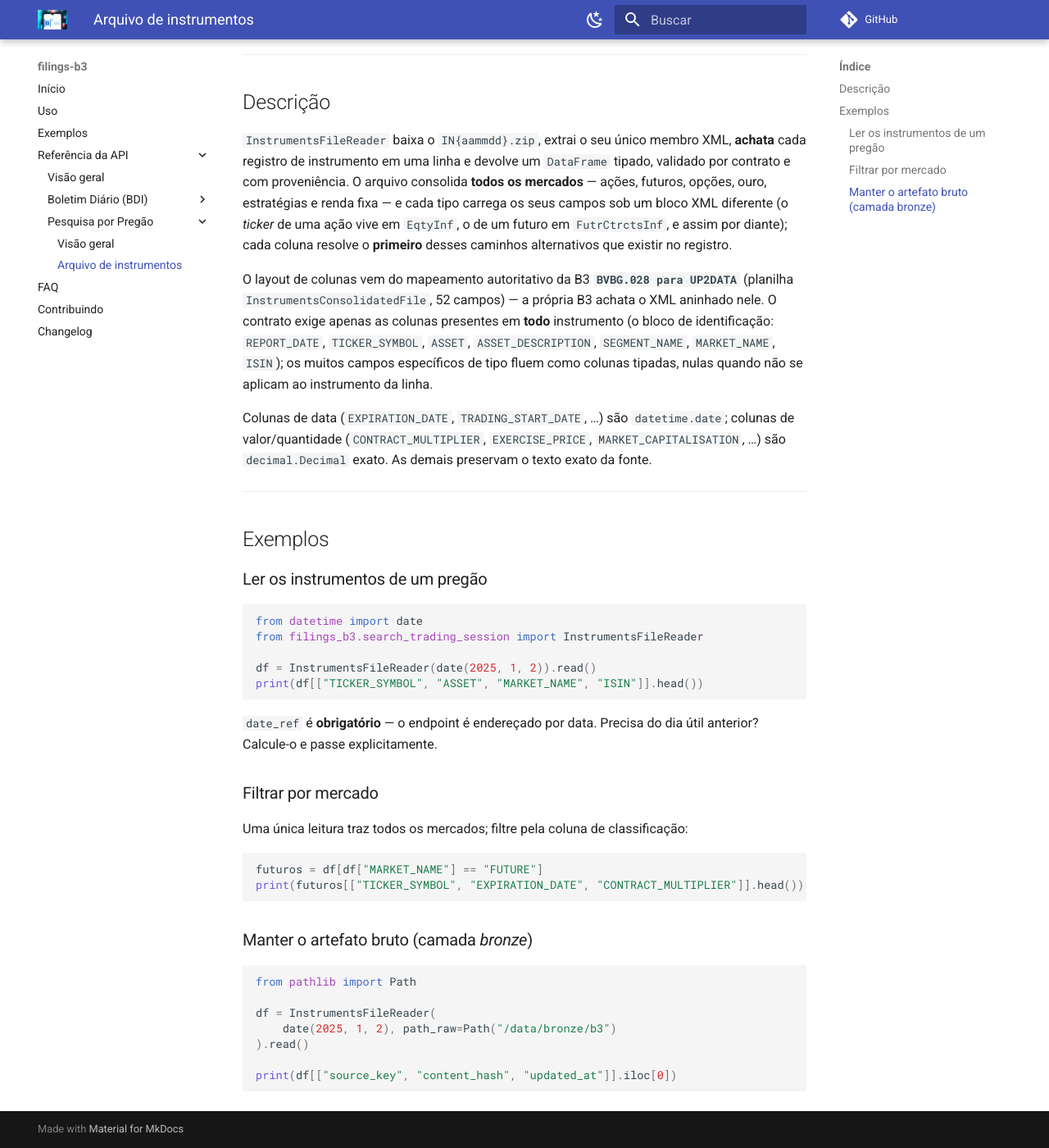
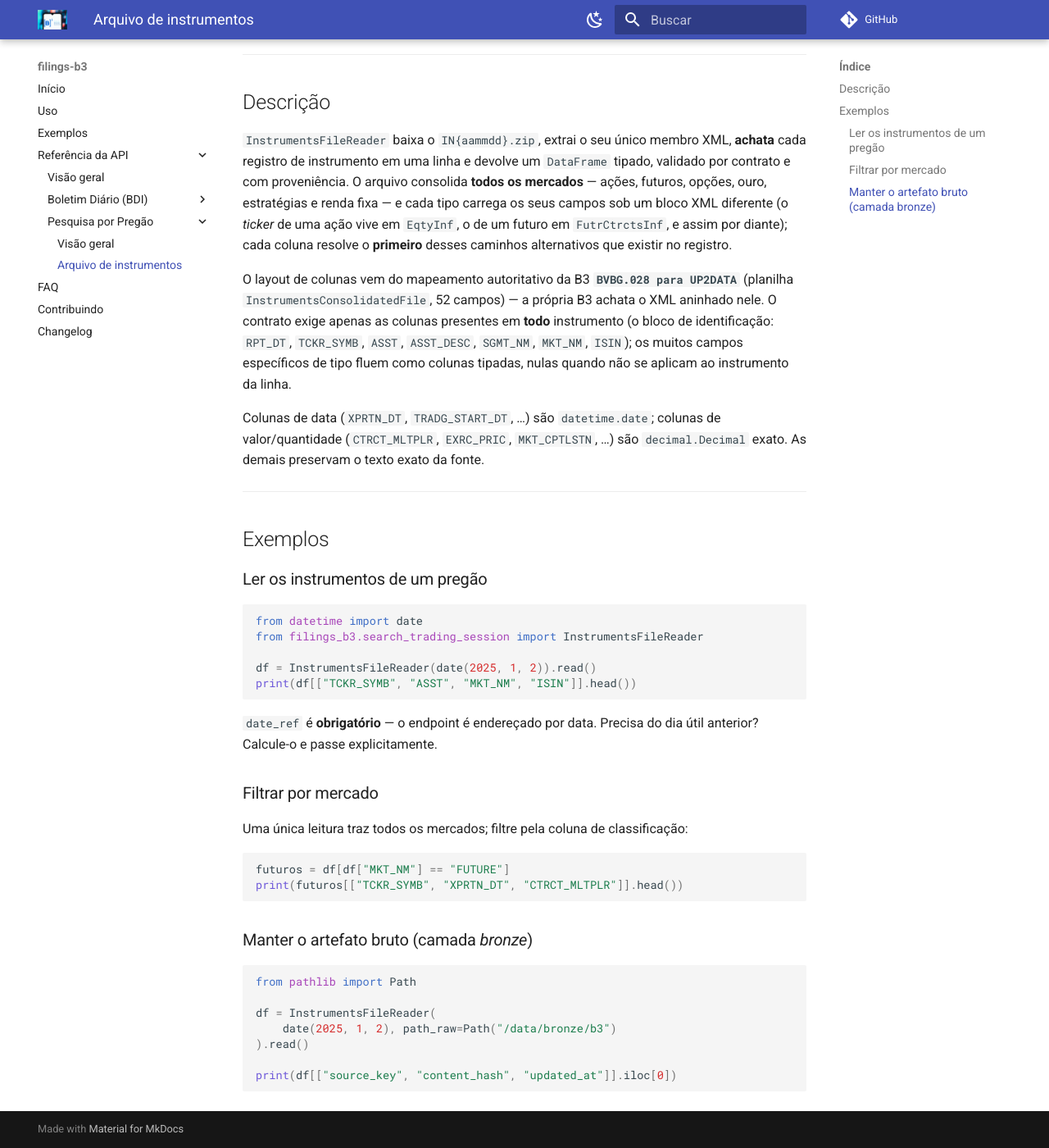
Before and after one commit to guilhermegor/filings-b3, an MkDocs documentation site: the page built from docs/api/search_trading_session/instruments_file.md, in a window 1280 px wide and 1400 px high, scrolled down 324 px. Shown: the whole window at 82% size. Built offline with MkDocs 1.6.1 and Material for MkDocs 9.7.7, drawn with Linux system fonts in a browser that asks for light colours; comment, search, counter and statistics services are not loaded; the version menu is left out.

Commit message:
fix: align instruments_file columns to tag-abbreviation naming (#68)
The library convention (daily_bulletin) names columns pascal_to_upper_snake
of the BVBG/API tag abbreviation (TckrSymb -> TCKR_SYMB, CFICd -> CFICD).
#68 diverged, naming them from the UP2DATA full field name (TICKER_SYMBOL,
CFI_CODE). Reconcile the 52 instruments columns to the canonical convention
so the whole library is consistent and drift-checkable against the
authoritative UP2DATA Abreviacao field.

- rename contract required cols + reader _DICT_PATHS keys, date/decimal
  lists, scalars, dtypes, docs, and tests (derived from the UP2DATA sheet
  via pascal_to_upper_snake, not hand-transcribed)
- fix the naming-convention docstrings and the pre-merge reconcile note
  (column names are now convention-pinned; only paths + row tag need live
  confirming)

Prerequisite for the #139 metadata drift detector, whose oracle normalizes
the UP2DATA Abreviacao column to these same canonical names.

````diff
--- a/docs/api/search_trading_session/instruments_file.md
+++ b/docs/api/search_trading_session/instruments_file.md
@@ -21,12 +21,12 @@ vive em `EqtyInf`, o de um futuro em `FutrCtrctsInf`, e assim por diante); cada
 O layout de colunas vem do mapeamento autoritativo da B3 **`BVBG.028 para UP2DATA`**
 (planilha `InstrumentsConsolidatedFile`, 52 campos) — a própria B3 achata o XML aninhado nele. O
 contrato exige apenas as colunas presentes em **todo** instrumento (o bloco de identificação:
-`REPORT_DATE`, `TICKER_SYMBOL`, `ASSET`, `ASSET_DESCRIPTION`, `SEGMENT_NAME`, `MARKET_NAME`,
+`RPT_DT`, `TCKR_SYMB`, `ASST`, `ASST_DESC`, `SGMT_NM`, `MKT_NM`,
 `ISIN`); os muitos campos específicos de tipo fluem como colunas tipadas, nulas quando não se
 aplicam ao instrumento da linha.
 
-Colunas de data (`EXPIRATION_DATE`, `TRADING_START_DATE`, …) são `datetime.date`; colunas de
-valor/quantidade (`CONTRACT_MULTIPLIER`, `EXERCISE_PRICE`, `MARKET_CAPITALISATION`, …) são
+Colunas de data (`XPRTN_DT`, `TRADG_START_DT`, …) são `datetime.date`; colunas de
+valor/quantidade (`CTRCT_MLTPLR`, `EXRC_PRIC`, `MKT_CPTLSTN`, …) são
 `decimal.Decimal` exato. As demais preservam o texto exato da fonte.
 
 ---
@@ -40,7 +40,7 @@ from datetime import date
 from filings_b3.search_trading_session import InstrumentsFileReader
 
 df = InstrumentsFileReader(date(2025, 1, 2)).read()
-print(df[["TICKER_SYMBOL", "ASSET", "MARKET_NAME", "ISIN"]].head())
+print(df[["TCKR_SYMB", "ASST", "MKT_NM", "ISIN"]].head())
 ```
 
 `date_ref` é **obrigatório** — o endpoint é endereçado por data. Precisa do dia útil anterior?
@@ -51,8 +51,8 @@ Calcule-o e passe explicitamente.
 Uma única leitura traz todos os mercados; filtre pela coluna de classificação:
 
 ```python
-futuros = df[df["MARKET_NAME"] == "FUTURE"]
-print(futuros[["TICKER_SYMBOL", "EXPIRATION_DATE", "CONTRACT_MULTIPLIER"]].head())
+futuros = df[df["MKT_NM"] == "FUTURE"]
+print(futuros[["TCKR_SYMB", "XPRTN_DT", "CTRCT_MLTPLR"]].head())
 ```
 
 ### Manter o artefato bruto (camada _bronze_)
````
Also changed, not shown: 3 other files.
